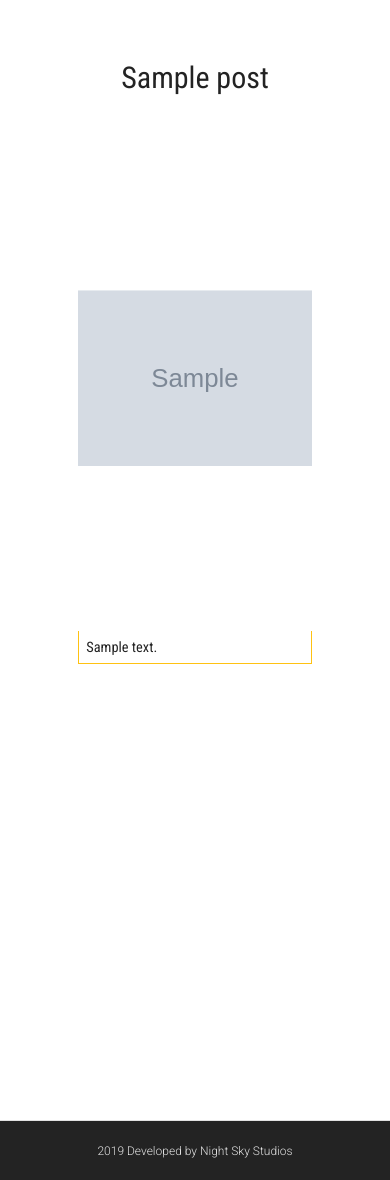
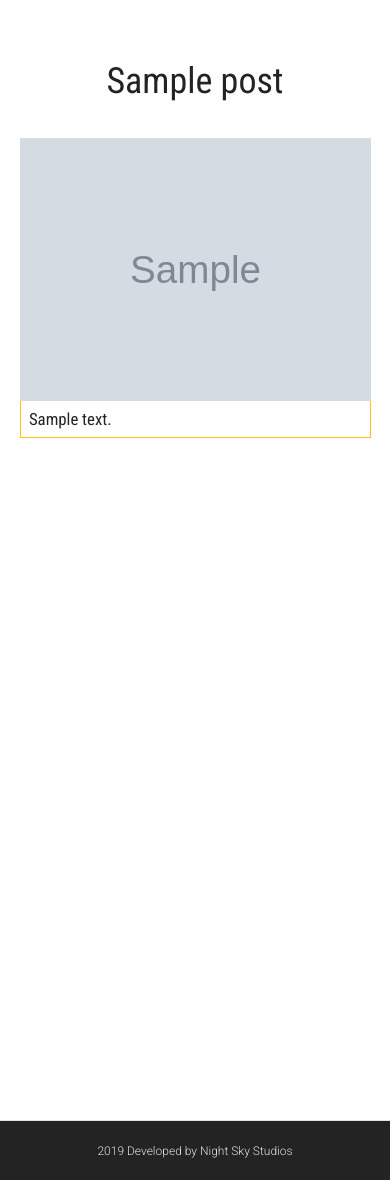
Before and after one commit to NightSkyStudios/ECAD, a Django app: page /blog/blogpost/1 in a window 390 px wide. Shown: the part 70-1250 px from the top of the page. Run offline with Django 3.2, Linux system fonts and the light colour scheme; tables that the repository leaves empty hold one stand-in row (values such as "Sample post"); grey boxes marked "Sample" are stand-in pictures.

Commit message:
Adapted blog-post for mobile

```diff
--- a/static/css/_blog-post.scss
+++ b/static/css/_blog-post.scss
@@ -5,17 +5,10 @@
    min-height: 1000px;
    color: $color2;
 
-   .post-img-box {
+   .post-image {
+      position: relative;
       width: 100%;
-      height: 60vh;
-      overflow: hidden;
-      .post-image {
-         position: relative;
-         width: 100%;
-         top: 50%;
-         transform: translateY(-50%);
-      }
-
+      z-index: 2;
    }
 
    .post-title {
@@ -35,5 +28,18 @@
       font-family: 'Roboto Condensed', sans-serif;
       font-weight: 300;
       font-size: 1.2em;
+      top: -0.23em
    }
 }
+
+@media only screen and (max-width: 800px){
+   .post{
+      width: 90%;
+      .post-title{
+         font-size: 3em;
+      }
+      .post-text{
+         font-size: 1.4em;
+      }
+   }
+}
--- a/static/css/_blog.scss
+++ b/static/css/_blog.scss
@@ -13,7 +13,7 @@
 
       .img {
          position: relative;
-         height: 15em;
+         height: 14em;
          width: 100%;
          overflow: hidden;
 
--- a/static/css/style.css
+++ b/static/css/style.css
@@ -1,6 +1,5 @@
 @import url("https://fonts.googleapis.com/css?family=Roboto:100,300,400,500,700&subset=cyrillic,cyrillic-ext");
 @import url("https://fonts.googleapis.com/css?family=Overpass:300,400,600,700|Roboto+Condensed&subset=cyrillic,cyrillic-ext");
-
 body, html {
   color: #000;
   font-family: Roboto, sans-serif;
@@ -24,7 +23,6 @@ a, button {
     opacity: 1;
   }
 }
-
 nav {
   position: relative;
   z-index: 1000;
@@ -32,7 +30,6 @@ nav {
   height: 90px;
   font-size: 13px;
 }
-
 nav .logo {
   display: inline-block;
   position: relative;
@@ -42,7 +39,6 @@ nav .logo {
   left: 20px;
   cursor: pointer;
 }
-
 nav ul.menu {
   display: flex;
   width: 73%;
@@ -51,13 +47,11 @@ nav ul.menu {
   height: 100%;
   margin-right: 2%;
 }
-
 nav ul.menu > li {
   display: inline-block;
   height: 100%;
   padding: 0 1.1em;
 }
-
 nav ul.menu > li > a {
   line-height: 90px;
   text-decoration: none;
@@ -66,15 +60,12 @@ nav ul.menu > li > a {
   font-size: 1.3em;
   font-weight: 300;
 }
-
 nav ul.menu > li > a .pointer {
   display: none;
 }
-
 nav ul.menu > li > a:hover {
   color: #ffc212;
 }
-
 nav ul.menu > li:after {
   display: block;
   content: "";
@@ -84,15 +75,12 @@ nav ul.menu > li:after {
   transition: width 0.3s ease-in-out;
   transform: translateY(-100%);
 }
-
 nav ul.menu > li:hover:after {
   width: 100%;
 }
-
 nav ul.menu > li:hover .submenu {
   display: flex;
 }
-
 nav ul.menu > li ul.submenu {
   display: none;
   position: absolute;
@@ -103,24 +91,20 @@ nav ul.menu > li ul.submenu {
   height: 35px;
   z-index: 0;
 }
-
 nav ul.menu > li ul.submenu li {
   display: inline-block;
   line-height: 35px;
   padding: 0 1em;
 }
-
 nav ul.menu > li ul.submenu li a {
   color: black;
   text-decoration: none;
   font-size: 1.2em;
   font-weight: 300;
 }
-
 nav ul.menu > li ul.submenu li a:hover {
   color: #ffc212;
 }
-
 nav .navdd {
   display: none;
 }
@@ -130,12 +114,10 @@ nav .navdd {
   height: 600px;
   background-color: black;
 }
-
 .slider .slide-images {
   height: 100%;
   width: 100%;
 }
-
 .slider .slide-images img {
   position: absolute;
   display: none;
@@ -143,11 +125,9 @@ nav .navdd {
   height: 100%;
   animation: slideFade 0.5s linear;
 }
-
 .slider .slide-images img.active {
   display: block;
 }
-
 .slider .dots {
   position: absolute;
   display: flex;
@@ -158,14 +138,12 @@ nav .navdd {
   text-align: center;
   height: 5px;
 }
-
 .slider .dots .dot {
   margin: 0 2px;
   width: 100%;
   height: 5px;
   background-color: white;
 }
-
 .slider .dots .dot:after {
   display: block;
   content: "";
@@ -173,7 +151,6 @@ nav .navdd {
   width: 0;
   background-color: #ffc212;
 }
-
 .slider .dots .dot.active:after {
   width: 100%;
   transition: width 5s linear;
@@ -187,11 +164,9 @@ nav .navdd {
   width: -moz-fit-content;
   margin-bottom: 1em;
 }
-
 .header.center {
   margin: 2em auto 1em auto;
 }
-
 .header p {
   line-height: 60px;
   font-size: 2.5em;
@@ -199,7 +174,6 @@ nav .navdd {
   text-align: left;
   padding: 0 1em;
 }
-
 .header:after {
   position: relative;
   display: block;
@@ -218,7 +192,6 @@ nav .navdd {
   background-color: white;
   padding-top: 75px;
 }
-
 .content .pads {
   margin-top: 75px;
   padding: 0 75px;
@@ -226,18 +199,15 @@ nav .navdd {
   grid-template-columns: 1fr 1fr 1fr;
   grid-gap: 1em;
 }
-
 .content .pads .pad {
   min-height: 300px;
   padding: 1em;
 }
-
 .content .pads .pad .icon {
   text-align: center;
   font-size: 2.5em;
   color: #232323;
 }
-
 .content .pads .pad .title {
   font-size: 1.3em;
   text-align: center;
@@ -246,7 +216,6 @@ nav .navdd {
   color: #232323;
   font-family: "Overpass", sans-serif;
 }
-
 .content .pads .pad .txt {
   text-align: center;
   font-size: 1em;
@@ -254,7 +223,6 @@ nav .navdd {
   color: #232323;
   font-family: "Overpass", sans-serif;
 }
-
 .content .partners .partnerlist {
   display: grid;
   grid-template-columns: 1fr 1fr 1fr 1fr;
@@ -263,28 +231,23 @@ nav .navdd {
   margin: 3em;
   grid-gap: 3em;
 }
-
 .content .partners .partnerlist .partner {
   width: 100%;
 }
-
 .content .partners .partnerlist .partner img {
   width: 100%;
   filter: grayscale(100%);
 }
-
 .content .mapsector {
   position: relative;
   padding-top: 3em;
   height: fit-content;
   width: 100%;
 }
-
 .content .mapsector .grid {
   display: grid;
   grid-template-columns: 1fr 1fr;
 }
-
 .content .mapsector .grid .info {
   position: relative;
   width: fit-content;
@@ -293,14 +256,12 @@ nav .navdd {
   margin-top: 0em;
   padding: 1em 3em;
 }
-
 .content .mapsector .grid .info .title {
   font-family: Roboto, sans-serif;
   font-size: 1.8em;
   font-weight: 400;
   line-height: 2em;
 }
-
 .content .mapsector .grid .info .projects {
   font-family: Roboto, sans-serif;
   width: fit-content;
@@ -308,16 +269,13 @@ nav .navdd {
   font-size: 1.5em;
   margin: 0 auto;
 }
-
 .content .mapsector .grid .info .projects ul {
   list-style-type: none;
 }
-
 .content .mapsector .grid .info .projects ul li a {
   text-decoration: none;
   color: black;
 }
-
 .content .mapsector .grid .info .stats {
   height: fit-content;
   font-family: Roboto, sans-serif;
@@ -330,18 +288,15 @@ nav .navdd {
   margin-top: 1em;
   border-top: 2px solid #ffc212;
 }
-
 .content .mapsector .grid .info .stats i {
   transform: translateY(20%);
   position: relative;
   font-size: 1.5em;
 }
-
 .content .mapsector .grid .map {
   display: inline-block;
   width: 100%;
 }
-
 .content .newspanel {
   margin: 0 2em;
   margin-top: 2em;
@@ -350,12 +305,11 @@ nav .navdd {
   grid-gap: 1em;
   overflow: hidden;
   padding-bottom: 4em;
+  height: fit-content;
 }
-
 .content .newspanel .newsblock {
   border: 0.2em solid #ffc212;
 }
-
 .content .newspanel .newsblock .img {
   position: relative;
   min-height: 5em;
@@ -363,7 +317,6 @@ nav .navdd {
   width: 100%;
   overflow: hidden;
 }
-
 .content .newspanel .newsblock .img img {
   position: absolute;
   top: 50%;
@@ -371,7 +324,6 @@ nav .navdd {
   width: 100%;
   object-fit: cover;
 }
-
 .content .newspanel .newsblock .img .title {
   position: absolute;
   font-weight: 400;
@@ -381,13 +333,11 @@ nav .navdd {
   color: white;
   text-shadow: 0px 0px 1px #000000;
 }
-
 .content .newspanel .newsblock p {
   padding: 0.2em 1em;
   font-weight: 300;
   font-size: 1em;
 }
-
 .content .newspanel .newsblock a {
   text-decoration: none;
   border: 0;
@@ -399,39 +349,32 @@ nav .navdd {
   font-size: 0.7em;
   font-weight: 500;
 }
-
 .content .newspanel .newsblock.main .img {
   height: 25em;
 }
-
 .content .newspanel .newsblock.main .title {
   font-size: 2em;
   padding-top: 0.5em;
 }
-
 .content .newspanel .newsblock.main p {
   font-size: 1.2em;
   padding-top: 0.5em;
 }
-
 .content .newspanel .sm {
   display: grid;
   grid-template-columns: 1fr 1fr;
   grid-template-rows: 1fr 1fr;
   grid-gap: 1em;
 }
-
 .content .contacts .contactbox {
   display: grid;
   grid-template-columns: 1fr 1fr;
 }
-
 .content .contacts .contactbox .form form {
   width: 75%;
   padding: 0 4em;
   margin: 3em auto;
 }
-
 .content .contacts .contactbox .form form input {
   width: 100%;
   height: 1.8em;
@@ -443,7 +386,6 @@ nav .navdd {
   font-family: Roboto, sans-serif;
   font-weight: 300;
 }
-
 .content .contacts .contactbox .form form input.submit {
   background-color: #ffc212;
   color: white;
@@ -453,7 +395,6 @@ nav .navdd {
   border: 2px solid #ffc212;
   box-sizing: content-box;
 }
-
 .content .contacts .contactbox .form form textarea {
   width: 100%;
   height: 10em;
@@ -465,28 +406,23 @@ nav .navdd {
   font-size: 1em;
   font-weight: 300;
 }
-
 .content .contacts .contactbox .form form input:focus, .content .contacts .contactbox .form form textarea:focus {
   outline: none;
 }
-
 .content .contacts .contactbox .numbers {
   width: fit-content;
   height: fit-content;
   margin: 3em 0;
   padding-left: 3em;
 }
-
 .content .contacts .contactbox .numbers .number {
   font-size: 1.3em;
   line-height: 1.7em;
 }
-
 .content .contacts .contactbox .numbers .number .title {
   color: #ffc212;
   font-weight: 700;
 }
-
 .content .contacts .contactbox .numbers .number .num {
   display: inline-block;
   color: #232323;
@@ -499,7 +435,6 @@ nav .navdd {
   padding-top: 2em;
   min-height: 1000px;
 }
-
 .project-page .header {
   display: block;
   position: relative;
@@ -507,7 +442,6 @@ nav .navdd {
   width: fit-content;
   margin: 0 auto 1em auto;
 }
-
 .project-page .header p {
   line-height: 60px;
   font-size: 2.5em;
@@ -515,7 +449,6 @@ nav .navdd {
   text-align: left;
   padding: 0 1em;
 }
-
 .project-page .header:after {
   position: relative;
   display: block;
@@ -527,16 +460,13 @@ nav .navdd {
   border: 6px solid transparent;
   border-bottom: 6px solid #ffc212;
 }
-
 .project-page .list {
   display: grid;
   grid-template-columns: 1fr 1fr;
 }
-
 .project-page .list .project {
   width: 100%;
 }
-
 .project-page .list .project .img img {
   width: 100%;
 }
@@ -546,12 +476,10 @@ nav .navdd {
   background-color: #232323;
   overflow: hidden;
 }
-
 .footer .links {
   height: 7em;
   line-height: 7em;
 }
-
 .footer .links img {
   position: relative;
   display: inline-block;
@@ -560,20 +488,17 @@ nav .navdd {
   top: 50%;
   transform: translateY(-50%);
 }
-
 .footer .links div {
   text-align: center;
   float: right;
   display: grid;
   grid-template-columns: 1fr 1fr 1fr 1fr 1fr 1fr 1fr;
 }
-
 .footer .links div a {
   color: #e1e1e1;
   text-decoration: none;
   font-size: 1em;
 }
-
 .footer .credits {
   height: 3em;
   border-top: 1px solid #e1e1e1;
@@ -583,12 +508,10 @@ nav .navdd {
   line-height: 3em;
   vertical-align: center;
 }
-
 .footer .credits a {
   text-decoration: none;
   color: #e1e1e1;
 }
-
 .footer .credits a:hover {
   color: #ffc212;
 }
@@ -602,19 +525,16 @@ nav .navdd {
   overflow: hidden;
   padding-bottom: 4em;
 }
-
 .blog .blogpost {
   border: 0.23em solid #ffc212;
   position: relative;
 }
-
 .blog .blogpost .img {
   position: relative;
-    height: 15em;
+  height: 14em;
   width: 100%;
   overflow: hidden;
 }
-
 .blog .blogpost .img img {
   position: absolute;
   top: 50%;
@@ -623,7 +543,6 @@ nav .navdd {
   object-fit: cover;
   z-index: 0;
 }
-
 .blog .blogpost .img .title {
   position: absolute;
   font-weight: 400;
@@ -636,13 +555,11 @@ nav .navdd {
   text-shadow: 0px 0px 1px #000000;
   background-color: rgba(0, 0, 0, 0.6);
 }
-
 .blog .blogpost p {
   padding: 0.2em 1em;
   font-weight: 300;
   font-size: 1em;
 }
-
 .blog .blogpost a {
   text-decoration: none;
   border: 0;
@@ -654,7 +571,6 @@ nav .navdd {
   font-size: 0.7em;
   font-weight: 500;
 }
-
 .blog .blogpost a.date {
   display: block;
   position: relative;
@@ -675,7 +591,6 @@ nav .navdd {
     grid-template-columns: 1fr;
   }
 }
-
 .post {
   position: relative;
   width: 60%;
@@ -683,20 +598,11 @@ nav .navdd {
   min-height: 1000px;
   color: #232323;
 }
-
-.post .post-img-box {
-    width: 100%;
-    height: 60vh;
-    overflow: hidden;
-}
-
-.post .post-img-box .post-image {
+.post .post-image {
   position: relative;
   width: 100%;
-    top: 50%;
-    transform: translateY(-50%);
+  z-index: 2;
 }
-
 .post .post-title {
   position: relative;
   font-family: "Roboto Condensed", sans-serif;
@@ -705,7 +611,6 @@ nav .navdd {
   text-align: center;
   margin: 0 0 1em 0;
 }
-
 .post .post-text {
   position: relative;
   border: 0.1em solid #ffc212;
@@ -714,8 +619,20 @@ nav .navdd {
   font-family: "Roboto Condensed", sans-serif;
   font-weight: 300;
   font-size: 1.2em;
+  top: -0.23em;
 }
 
+@media only screen and (max-width: 800px) {
+  .post {
+    width: 90%;
+  }
+  .post .post-title {
+    font-size: 3em;
+  }
+  .post .post-text {
+    font-size: 1.4em;
+  }
+}
 @media only screen and (min-width: 800px) and (max-width: 1100px) {
   nav ul.menu li a {
     font-size: 0.8em;
@@ -724,24 +641,19 @@ nav .navdd {
   .content .pads {
     font-size: 12px;
   }
-
   .content .mapsector .grid .info .title {
     font-size: 1.3em;
   }
-
   .content .mapsector .grid .info .projects {
     font-size: 1.1em;
   }
-
   .content .newspanel .newsblock .img .title {
     font-size: 1.1em;
   }
-
   .content .newspanel .newsblock.main .img .title {
     font-size: 1.5em;
   }
 }
-
 @media only screen and (max-width: 800px) {
   body {
     font-size: 12px;
@@ -756,13 +668,11 @@ nav .navdd {
     width: 100%;
     height: 70px;
   }
-
   nav .logo {
     height: 60px;
     width: 200px;
     left: 0;
   }
-
   nav > ul.menu {
     display: none;
     transform: translateY(-100%);
@@ -772,7 +682,6 @@ nav .navdd {
     margin: 0;
     height: 70px;
   }
-
   nav > ul.menu > li {
     position: relative;
     height: 60px;
@@ -781,28 +690,22 @@ nav .navdd {
     padding: 0;
     background-color: white;
   }
-
   nav > ul.menu > li > a {
     line-height: 60px;
   }
-
   nav > ul.menu > li > a .pointer {
     display: inline-block;
     color: #232323;
   }
-
   nav > ul.menu > li:hover:after {
     width: 0;
   }
-
   nav > ul.menu > li:hover {
     height: fit-content;
   }
-
   nav > ul.menu > li:hover .submenu {
     display: block;
   }
-
   nav > ul.menu > li ul.submenu {
     position: relative;
     display: none;
@@ -811,18 +714,15 @@ nav .navdd {
     box-shadow: inset 0px 4px 6px -4px rgba(0, 0, 0, 0.75);
     height: fit-content;
   }
-
   nav > ul.menu > li ul.submenu li {
     width: 100%;
     padding: 0;
     height: 60px;
   }
-
   nav > ul.menu > li ul.submenu li a {
     line-height: 60px;
     width: 100%;
   }
-
   nav .navdd {
     display: inline-block;
     position: relative;
@@ -841,44 +741,35 @@ nav .navdd {
   .content .header {
     margin: 0 auto;
   }
-
   .content .pads {
     display: grid;
     grid-template-columns: 1fr;
     grid-gap: 0.5em;
     padding: 0 1em;
   }
-
   .content .pads .pad {
     min-height: unset;
     height: fit-content;
   }
-
   .content .mapsector .grid {
     grid-template-columns: 1fr;
   }
-
   .content .mapsector .grid .info .title {
     font-size: 1.5em;
   }
-
   .content .mapsector .grid .info .projects {
     text-align: center;
   }
-
   .content .newspanel {
     grid-template-columns: 1fr;
   }
-
   .content .contacts .contactbox {
     grid-template-columns: 1fr;
   }
-
   .content .contacts .contactbox .form form {
     width: unset;
     -webkit-appearance: none;
   }
-
   .content .contacts .contactbox .numbers {
     margin: 0 auto;
     padding: 0 0 2em 0;
@@ -888,16 +779,13 @@ nav .navdd {
   .footer {
     height: 5em;
   }
-
   .footer .links {
     display: none;
   }
-
   .footer .credits {
     position: relative;
     height: 5em;
   }
-
   .footer .credits p {
     height: 5em;
     line-height: 5em;
--- a/static/css/style.scss
+++ b/static/css/style.scss
@@ -209,7 +209,7 @@ a, button {
       grid-gap: 1em;
       overflow: hidden;
       padding-bottom: 4em;
-
+      height: fit-content;
       .newsblock {
          border: 0.2em solid $color1;
 
--- a/templates/blog_post.html
+++ b/templates/blog_post.html
@@ -21,9 +21,7 @@
 <div class="page">
     <div class="post">
         <div class="post-title"><p>{{ post.title }}</p></div>
-        <div class="post-img-box">
-            <img class="post-image" src="{{ post.image.url }}" alt="">
-        </div>
+        <img class="post-image" src="{{ post.image.url }}" alt="">
         <div class="post-text"><p>{{ post.text }}</p></div>
     </div>
 </div>
```
Also changed, not shown: 1 other file. Lines whose indentation alone changed are shown as unchanged.
